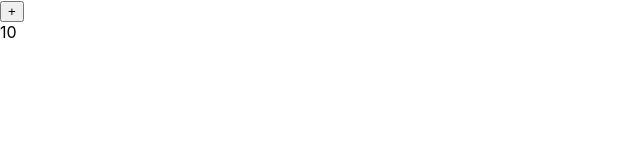
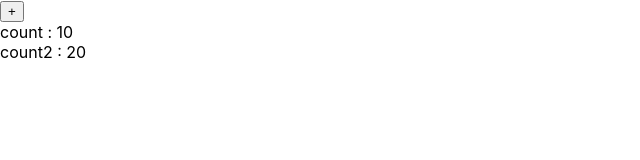
Before and after one commit to SaidWebDev/react-hooks, a React (Create React App) app in the folder react-hooks/: page / in a window 1280 px wide. Shown: the top 160 px of the page, without its empty margins (0-640 px from the left). Built offline with nearby package versions, Linux system fonts and the light colour scheme.

Commit message:
adding two states

```diff
--- a/react-hooks/src/App.js
+++ b/react-hooks/src/App.js
@@ -1,12 +1,22 @@
-import React , {useState} from 'react'
-const App =()=> {
-  const [count, setCount]= useState(10);
+import React ,{useState} from 'react'
+
+const App=() =>{
+  const [{count, count2}, setCount]= useState({count:10, count2:20})
   return (
-
     <div>
-      <button onClick={()=>setCount(count +1)}>+</button>
-      <div>{count}</div>
+      <button onClick={
+        ()=>setCount(
+          currentState=>(
+            {
+              ...currentState,
+              count: currentState.count +1
+            }
+          )
+        )
+      }>+</button>
+      <div> count : {count}</div>
+      <div> count2 : {count2}</div>
     </div>
   )
 }
-export default App;
+export default  App;
```
